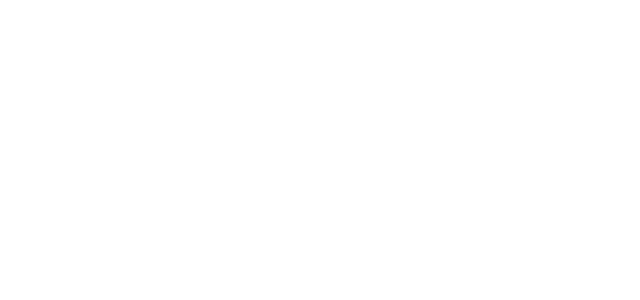
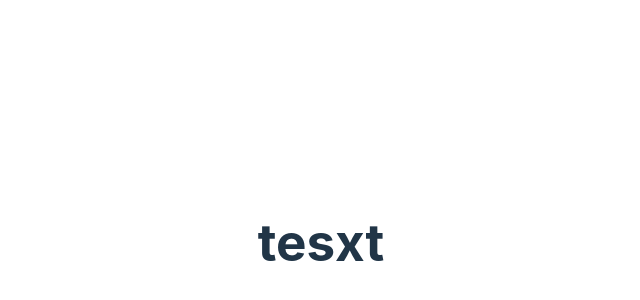
Before and after one commit to iconenemy/ci-cd-test, a React (Vite) app: page / in a window 1280 px wide. Shown: the part 158-458 px from the top of the page, without its empty margins (319-959 px from the left). Built offline with nearby package versions, Linux system fonts and the light colour scheme.

Commit message:
feat: Tester from developer

```diff
--- a/src/App.tsx
+++ b/src/App.tsx
@@ -5,6 +5,7 @@
 
   return (
     <>
+    <h1>tesxt</h1>
     </>
   )
 }
```
